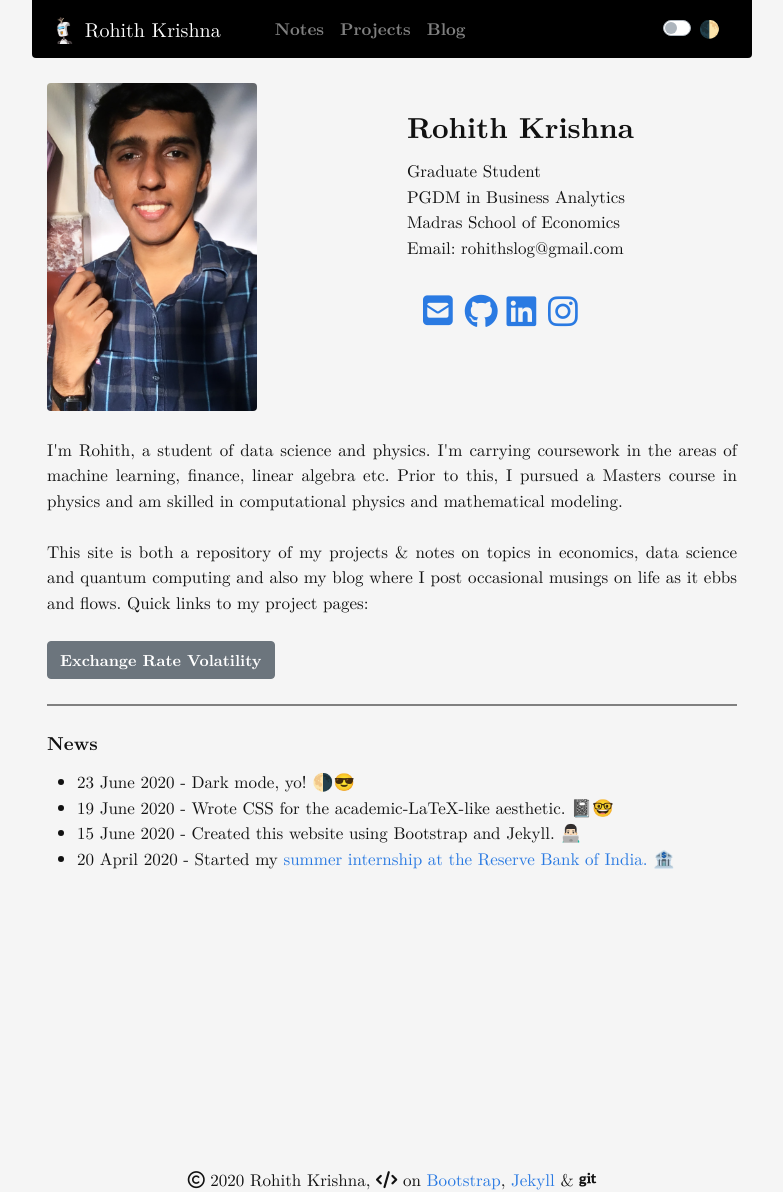
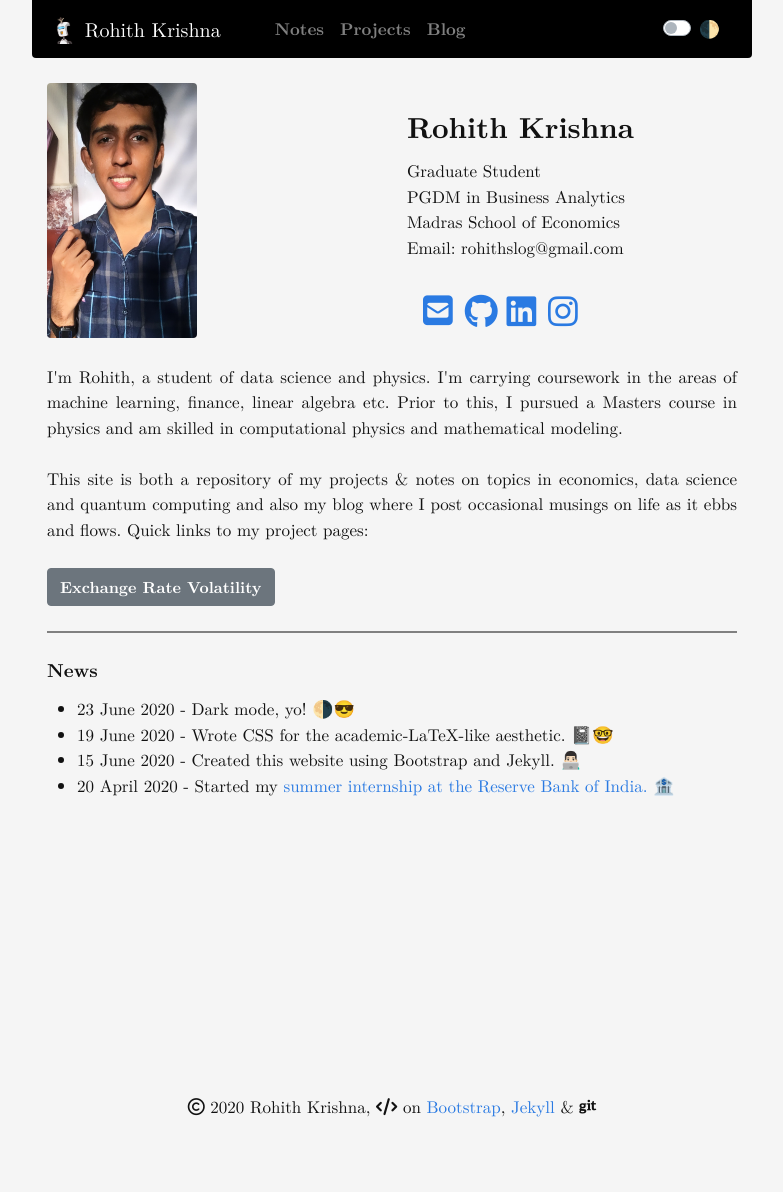
Before and after one commit to rohithmay/rohithmay.github.io, a Jekyll site: the page built from index.md, in a window 1280 px wide. Shown: the whole page, without its empty margins (248-1031 px from the left). Built offline with Jekyll 4.4.1, drawn with Linux system fonts in a browser that asks for light colours; nearby versions of some CDN libraries; a style sheet for code colours, icons or effects is not loaded; after the commit the page ends 1119 px from its top, so only the background shows below that.

Commit message:
Update index.md

```diff
--- a/index.md
+++ b/index.md
@@ -8,12 +8,12 @@ title: Rohith Krishna
           <div class="row">
 
 
-                  <div class="col mx-auto d-flex align-items-center">
+                  <div class="col mx-auto d-flex align-items-right">
                       <img style="margin: 0px 0 0px 0;"
                            id="gravatar-img"
                            src="images/bio-photo1.jpg"
                            class="rounded"
-                           width="210" />
+                           width="150" />
                   </div>
 
                   <div class="col mr-auto d-flex align-items-left">
```
